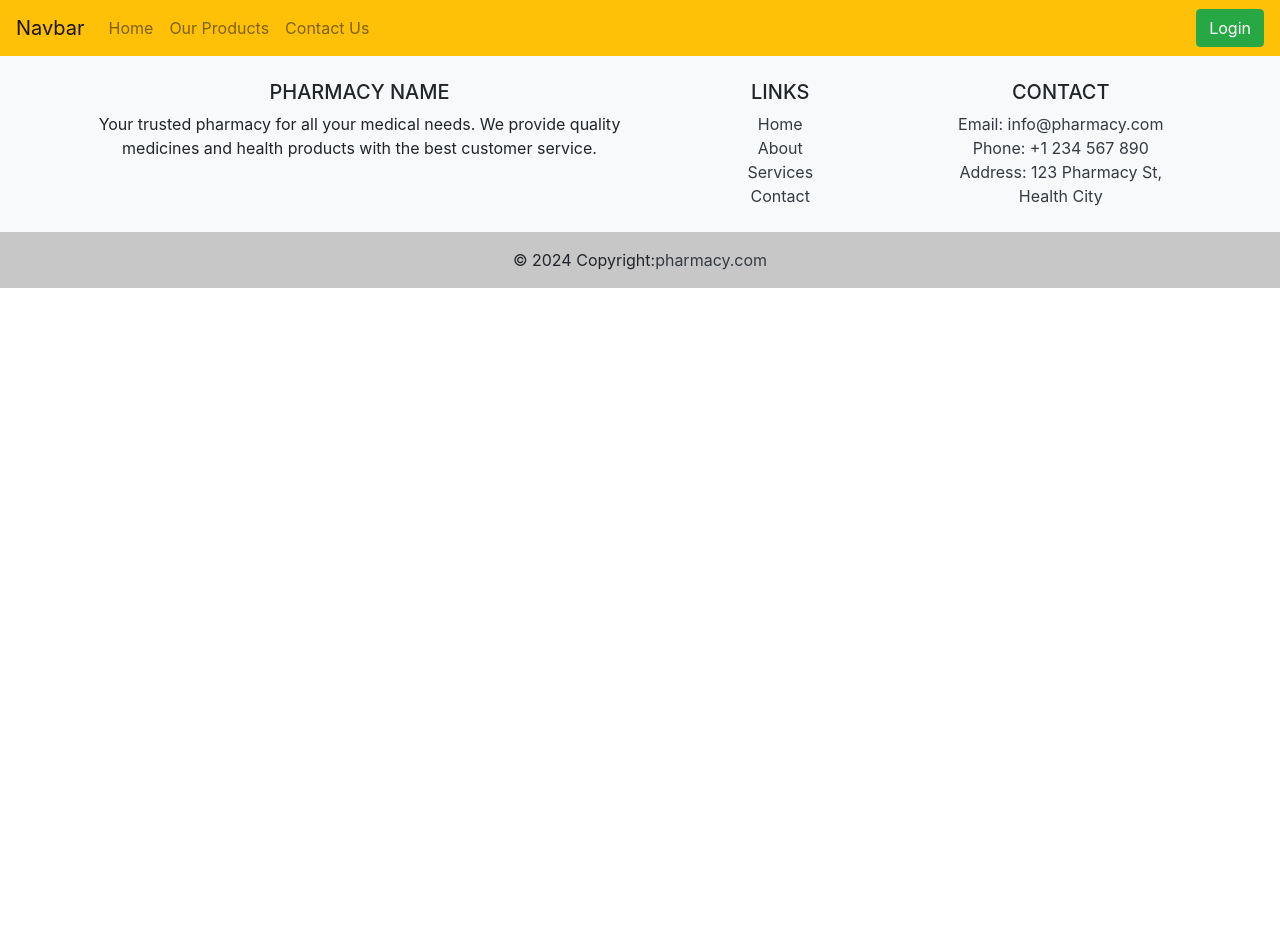
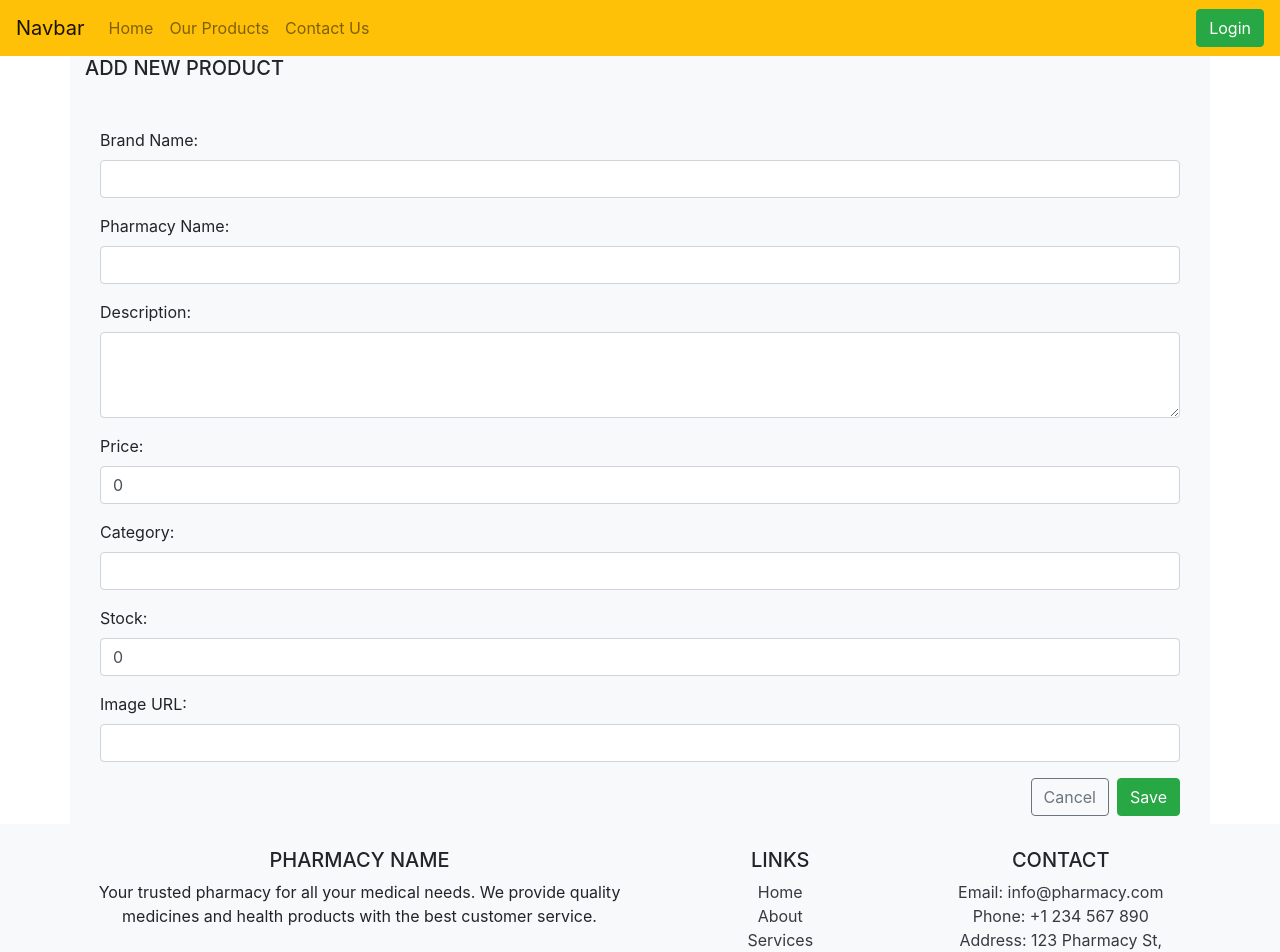
Before and after one commit to NipuniK/online-pharmacy, a React (Vite) app in the folder frontapp/: page /AddNewProduct in a window 1280 px wide. Shown: the top 952 px of the page. Before the commit the page ends 800 px from the top, so only its background shows below. Built offline with nearby package versions, Linux system fonts and the light colour scheme.

Commit message:
Before login refresh issue

```diff
--- a/frontapp/src/App.tsx
+++ b/frontapp/src/App.tsx
@@ -11,6 +11,7 @@ import AddNewProduct from './adminPages/AddNewProduct';
 import Login from './Pages/Login';
 import Register from './Pages/Register';
 import React, { useEffect, useState } from 'react';
+import EditProduct from './adminPages/EditProduct';
 
 
 function App() {
@@ -43,6 +44,8 @@ function App() {
           <Route path="/ProductForm" element={<AddNewProduct />}/>
           <Route path="/login" element={<Login />} />
           <Route path='/Register' element={<Register />}/>
+          <Route path="/AddNewProduct" element={<AddNewProduct />} />
+          <Route path="/EditProduct" element={<EditProduct />} />
         </Routes>
         <Footer />
       </div>
--- a/frontapp/src/Pages/Medicine.tsx
+++ b/frontapp/src/Pages/Medicine.tsx
@@ -27,18 +27,21 @@ const Medicines: React.FC = () => {
         <h1>Available Medicines</h1>
         <div className="row">
           {medicines.map((medicine: Medicine) => (
-            <div className="col-md-6 mb-4" key={medicine.id}>
+            <div className="col-md-6 mb-4" key={medicine._id}> {/* ✅ use _id instead of id */}
               <ProductDescription
+                key={medicine._id}
                 brand_name={medicine.brand_name}
                 pharm_name={medicine.pharm_name}
                 description={medicine.description}
                 price={medicine.price}
                 imageUrl={medicine.imageUrl}
                 stock={medicine.stock}
+                _id={medicine._id}
               />
             </div>
           ))}
-        </div>
+      </div>
+
       </div>
     );
   };
--- a/frontapp/src/adminPages/AddNewProduct.tsx
+++ b/frontapp/src/adminPages/AddNewProduct.tsx
@@ -2,9 +2,27 @@ import React from 'react';
 import ProductForm from '../com/ProductForm';
 
 const AddNewProduct: React.FC = () => {
-  const handleFormSubmit = (data: any) => {
-    console.log('Form Submitted:', data);
-    // Here, you can handle form submission, such as making API calls to save the data
+  const handleFormSubmit = async (data: any) => {
+    try {
+      const response = await fetch("http://localhost:3000/api/products", {
+        method: "POST",
+        headers: {
+          "Content-Type": "application/json",
+        },
+        body: JSON.stringify(data), // send form data
+      });
+
+      if (!response.ok) {
+        throw new Error("Failed to save product");
+      }
+
+      const result = await response.json();
+      console.log("✅ Product saved:", result);
+      alert("Product added successfully!");
+    } catch (error) {
+      console.error("❌ Error adding product:", error);
+      alert("Something went wrong while saving the product");
+    }
   };
 
   return (
@@ -13,7 +31,6 @@ const AddNewProduct: React.FC = () => {
         <h5>ADD NEW PRODUCT</h5>
         <ProductForm onSubmit={handleFormSubmit} />
       </div>
-
     </div>
   );
 };
--- /dev/null
+++ b/frontapp/src/adminPages/EditProduct.tsx
@@ -0,0 +1,66 @@
+// src/Pages/EditProduct.tsx
+import React, { useEffect, useState } from "react";
+import { useLocation, useNavigate } from "react-router-dom";
+import ProductForm from "../com/ProductForm";
+
+interface ProductData {
+  _id: string;
+  brand_name: string;
+  pharm_name: string;
+  description: string;
+  price: number;
+  imageUrl: string;
+  stock: number;
+  category?: string;
+  createdAt?: string;
+  updatedAt?: string;
+}
+
+const EditProduct: React.FC = () => {
+  const location = useLocation();
+  const navigate = useNavigate();
+  const [productData, setProductData] = useState<ProductData | null>(null);
+
+  // Get product data from location state
+  useEffect(() => {
+    if (location.state && (location.state as ProductData)._id) {
+      setProductData(location.state as ProductData);
+    } else {
+      alert("No product data found to edit!");
+      navigate("/Medicines"); // redirect if no data
+    }
+  }, [location.state, navigate]);
+
+  const handleFormSubmit = async (data: ProductData) => {
+    try {
+      const response = await fetch(`http://localhost:3000/api/products/${productData?._id}`, {
+        method: "PUT", // update existing product
+        headers: {
+          "Content-Type": "application/json",
+        },
+        body: JSON.stringify(data),
+      });
+
+      if (!response.ok) throw new Error("Failed to update product");
+
+      const result = await response.json();
+      console.log("✅ Product updated:", result);
+      alert("Product updated successfully!");
+      navigate("/Medicines");
+    } catch (error) {
+      console.error("❌ Error updating product:", error);
+      alert("Something went wrong while updating the product");
+    }
+  };
+
+  return (
+    <div className="product-page">
+      <div className="container bg-light padding">
+        <h5>EDIT PRODUCT</h5>
+        {productData && <ProductForm onSubmit={handleFormSubmit} initialData={productData} />}
+      </div>
+    </div>
+  );
+};
+
+export default EditProduct;
--- a/frontapp/src/com/Navigation.tsx
+++ b/frontapp/src/com/Navigation.tsx
@@ -53,6 +53,14 @@ const Navigation: React.FC = () => {
                 Contact Us
               </Link>
             </li>
+
+            {isLoggedIn && (
+              <li className="nav-item">
+                <Link className="nav-link" to="/AddNewProduct">
+                  Add New Product
+                </Link>
+              </li>
+            )}
           </ul>
 
           {isLoggedIn ? (
--- a/frontapp/src/com/ProductDescription.tsx
+++ b/frontapp/src/com/ProductDescription.tsx
@@ -1,7 +1,8 @@
-// src/com/ProductDescription.tsx
-import React from 'react';
+import React from "react";
+import { useNavigate } from "react-router-dom";
 
 interface ProductDescriptionProps {
+  _id: string;
   brand_name: string;
   pharm_name: string;
   description: string;
@@ -10,21 +11,58 @@ interface ProductDescriptionProps {
   stock: number;
 }
 
-const ProductDescription: React.FC<ProductDescriptionProps> = ({ brand_name,pharm_name, description, imageUrl,price, stock}) => {
+const ProductDescription: React.FC<ProductDescriptionProps> = ({
+  _id,
+  brand_name,
+  pharm_name,
+  description,
+  price,
+  imageUrl,
+  stock,
+}) => {
+  const navigate = useNavigate();
+
+  // ✅ Check if user is logged in (token exists)
+  const isLoggedIn = !!localStorage.getItem("authToken"); // use the correct key
+
+
+  const handleEdit = () => {
+    alert(`Editing ${brand_name}`);
+    navigate("/EditProduct", { state: {
+    _id: "", // include actual id from backend
+    brand_name,
+    pharm_name,
+    description,
+    price,
+    imageUrl,
+    stock
+  }});
+  };
+
   return (
-    <div className="card mb-3" style={{ maxWidth: '540px' }}>
+    <div className="card mb-3" style={{ maxWidth: "540px" }}>
       <div className="row g-0">
         <div className="col-md-4">
-          <img src={imageUrl} className="img-fluid rounded-start" alt={brand_name} />
+          <img
+            src={imageUrl}
+            className="img-fluid rounded-start"
+            alt={brand_name}
+          />
         </div>
         <div className="col-md-8">
           <div className="card-body margin right text-left">
-
             <h4 className="card-title">{brand_name}</h4>
             <h6 className="card-text">{pharm_name}</h6>
             <p className="card-text">{description}</p>
-            <p className="card-text">{price}</p>
-            <p className="card-text">{stock}</p>
+            <p className="card-text">💲 {price}</p>
+            <p className="card-text">Stock: {stock}</p>
+
+            {/* ✅ Only show Edit button if logged in */}
+            {isLoggedIn && (
+              <button className="btn btn-warning mt-2" onClick={handleEdit}>
+                ✏️ Edit
+              </button>
+            )}
           </div>
         </div>
       </div>
--- a/frontapp/src/com/ProductForm.tsx
+++ b/frontapp/src/com/ProductForm.tsx
@@ -1,31 +1,41 @@
 import React, { useState } from 'react';
 
-interface ProductFormProps {
-  onSubmit: (data: ProductFormData) => void;
-}
-
 interface ProductFormData {
+  _id: string;
   brand_name: string;
   pharm_name: string;
   description: string;
   price: number;
+  category: string;
+  stock: number;
   imageUrl: string;
 }
 
-const ProductForm: React.FC<ProductFormProps> = ({ onSubmit }) => {
+interface ProductFormProps {
+  onSubmit: (data: ProductFormData) => void;
+  initialData?: Partial<ProductFormData>; // optional for edit
+}
+
+const ProductForm: React.FC<ProductFormProps> = ({ onSubmit, initialData }) => {
   const [formData, setFormData] = useState<ProductFormData>({
-    brand_name: '',
-    pharm_name: '',
-    description: '',
-    price: 0,
-    imageUrl: '',
+    _id: initialData?._id || "",
+    brand_name: initialData?.brand_name || "",
+    pharm_name: initialData?.pharm_name || "",
+    description: initialData?.description || "",
+    price: initialData?.price || 0,
+    category: initialData?.category || "",
+    stock: initialData?.stock || 0,
+    imageUrl: initialData?.imageUrl || "",
   });
 
   const handleChange = (e: React.ChangeEvent<HTMLInputElement | HTMLTextAreaElement>) => {
     const { name, value } = e.target;
     setFormData({
       ...formData,
-      [name]: name === 'price' ? parseFloat(value) : value,
+      [name]:
+        name === "price" || name === "stock"
+          ? parseFloat(value) || 0
+          : value,
     });
   };
 
@@ -48,6 +58,7 @@ const ProductForm: React.FC<ProductFormProps> = ({ onSubmit }) => {
           required
         />
       </div>
+
       <div className="form-group mb-3">
         <label htmlFor="pharm_name">Pharmacy Name:</label>
         <input
@@ -60,6 +71,7 @@ const ProductForm: React.FC<ProductFormProps> = ({ onSubmit }) => {
           required
         />
       </div>
+
       <div className="form-group mb-3">
         <label htmlFor="description">Description:</label>
         <textarea
@@ -72,6 +84,7 @@ const ProductForm: React.FC<ProductFormProps> = ({ onSubmit }) => {
           required
         />
       </div>
+
       <div className="form-group mb-3">
         <label htmlFor="price">Price:</label>
         <input
@@ -84,6 +97,33 @@ const ProductForm: React.FC<ProductFormProps> = ({ onSubmit }) => {
           required
         />
       </div>
+
+      <div className="form-group mb-3">
+        <label htmlFor="category">Category:</label>
+        <input
+          type="text"
+          className="form-control"
+          id="category"
+          name="category"
+          value={formData.category}
+          onChange={handleChange}
+        />
+      </div>
+
+      <div className="form-group mb-3">
+        <label htmlFor="stock">Stock:</label>
+        <input
+          type="number"
+          className="form-control"
+          id="stock"
+          name="stock"
+          value={formData.stock}
+          onChange={handleChange}
+          required
+        />
+      </div>
+
+      {/* Optional: Image URL (not in DB model, but useful for frontend display) */}
       <div className="form-group mb-3">
         <label htmlFor="imageUrl">Image URL:</label>
         <input
@@ -93,14 +133,31 @@ const ProductForm: React.FC<ProductFormProps> = ({ onSubmit }) => {
           name="imageUrl"
           value={formData.imageUrl}
           onChange={handleChange}
-          required
         />
       </div>
 
-
       <div className="form-inline d-flex justify-content-end">
-      <button type="submit" className="btn btn-primary mb-2 me-2 text-success bg-white">CANCEL</button>
-      <button type="submit" className="btn btn-primary mb-2 bg-success text-white"> SAVE </button>
+        <button
+          type="button"
+          className="btn btn-outline-secondary mb-2 me-2"
+          onClick={() =>
+            setFormData({
+              _id: '',
+              brand_name: '',
+              pharm_name: '',
+              description: '',
+              price: 0,
+              category: '',
+              stock: 0,
+              imageUrl: '',
+            })
+          }
+        >
+          Cancel
+        </button>
+        <button type="submit" className="btn btn-success mb-2">
+          Save
+        </button>
       </div>
     </form>
   );
```
Also changed, not shown: frontapp/src/Data/Medicine.tsx (+1 -23 lines), 2 other files (tests, documents, lock files or other folders).
